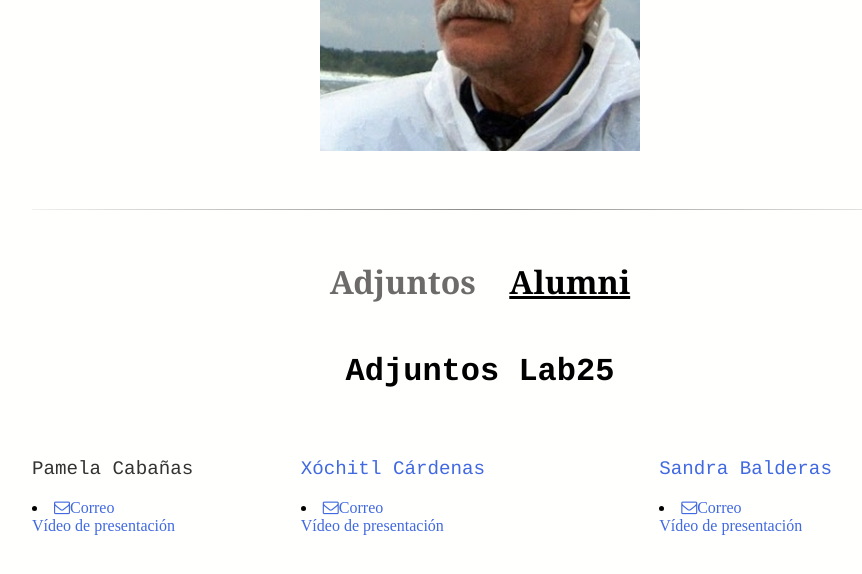
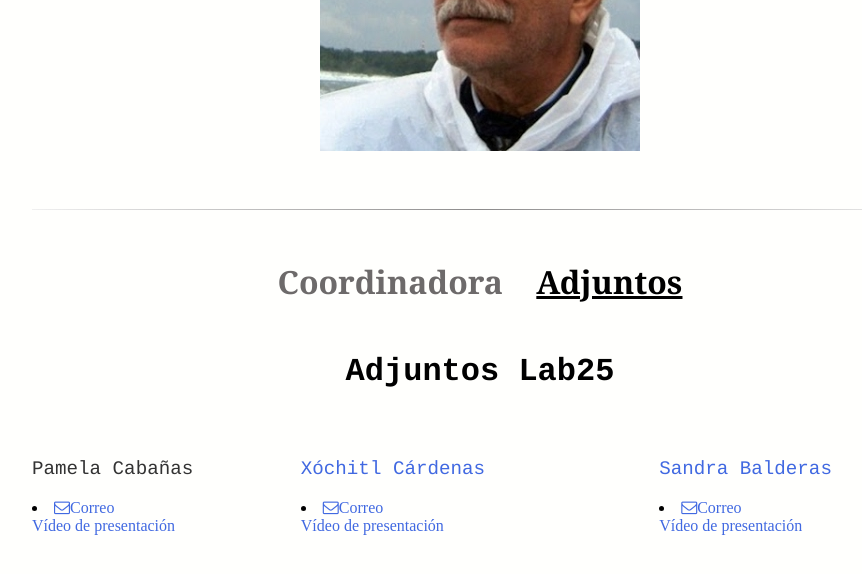
Before and after one commit to BouzasLab25/bouzaslab25.github.io, a Jekyll site: the page built from cursos/Adjuntos.html, in a window 1280 px wide and 900 px high, scrolled down 583 px. Shown: the top 574 px of the window, without its empty margins (160-1022 px from the left). Built offline with Jekyll 4.4.1, drawn with Linux system fonts in a browser that asks for light colours.

Commit message:
Update Adjuntos.html

```diff
--- a/cursos/Adjuntos.html
+++ b/cursos/Adjuntos.html
@@ -11,7 +11,7 @@
 
 <hr class="style14">
 
-<h3 style="color:black;font-size: 2em;font-family:'Georgia';"><a href="/cursos/Coordinadora.html" style="color:#6d6a6a;font-size: 1em;font-family:'Georgia';">Adjuntos</a>&nbsp;&nbsp;&nbsp;&nbsp;<u>Alumni</u></h3>
+<h3 style="color:black;font-size: 2em;font-family:'Georgia';"><a href="/cursos/Coordinadora.html" style="color:#6d6a6a;font-size: 1em;font-family:'Georgia';">Coordinadora</a>&nbsp;&nbsp;&nbsp;&nbsp;<u>Adjuntos</u></h3>
 </p>
 
 <h3>Adjuntos Lab25</h3>
```
